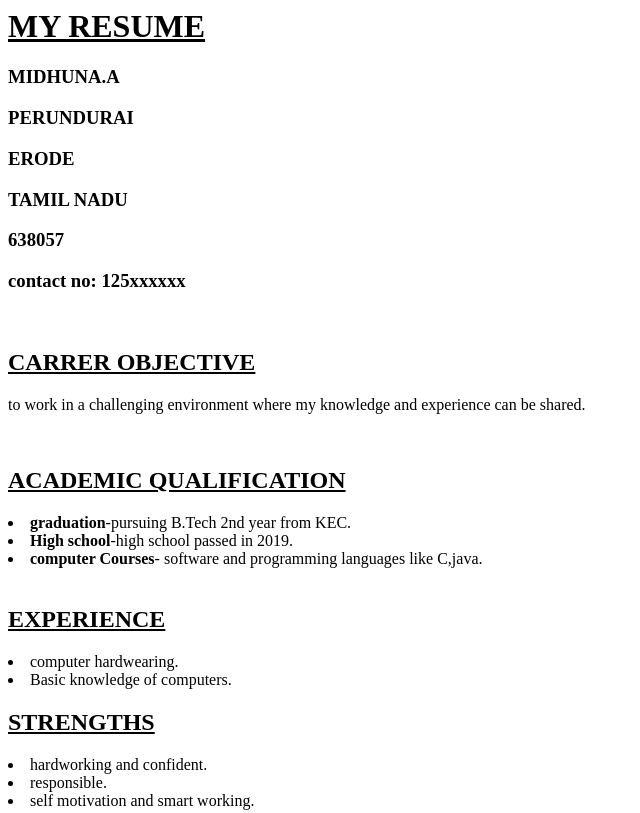
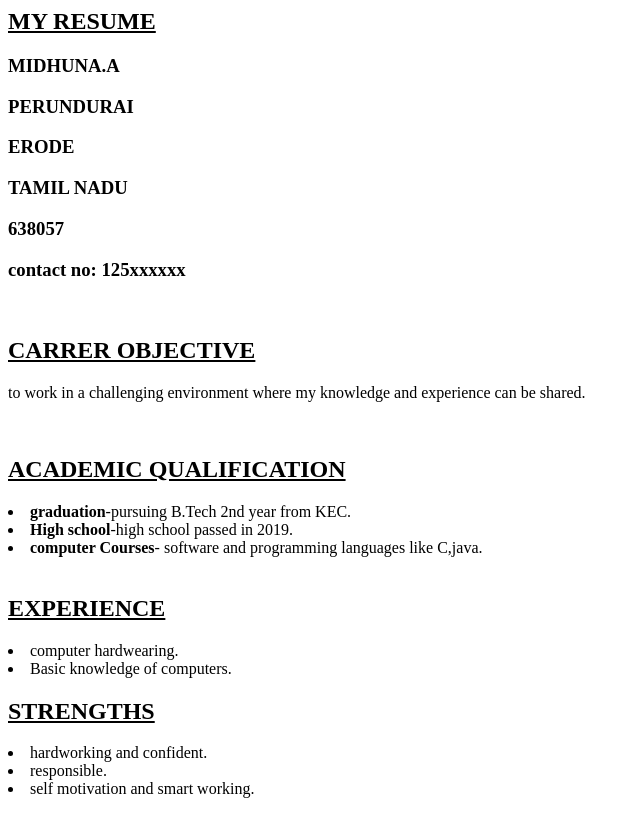
Before and after one commit to midhu474/resume, a plain HTML site: page index.html in a window 1280 px wide. Shown: the top 813 px of the page, without its empty margins (0-640 px from the left). Drawn offline with Linux system fonts and the light colour scheme.

Commit message:
Update index.html

```diff
--- a/index.html
+++ b/index.html
@@ -4,9 +4,9 @@
     </head>
     <body>
         <centre>
-            <h1>
+            <h2>
                 <u>MY RESUME</u>
-            </h1>
+            </h2>
         </centre>
         <h3>MIDHUNA.A</h3>
         <h3>PERUNDURAI</h3>
```
